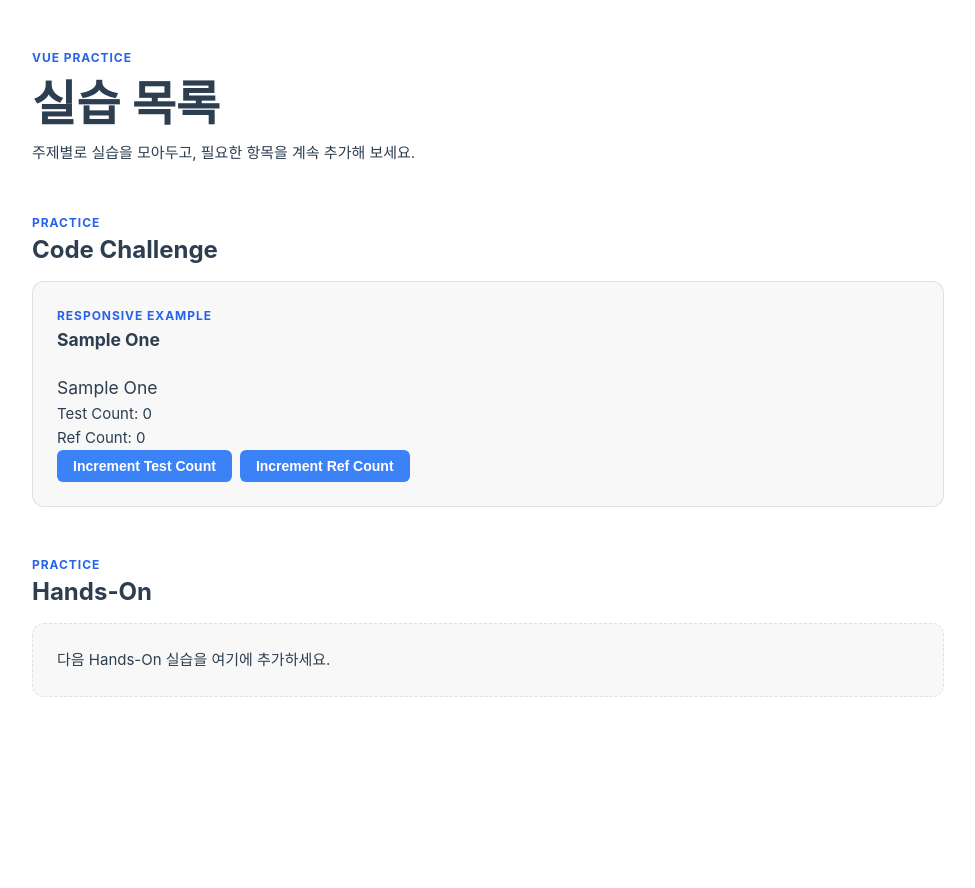
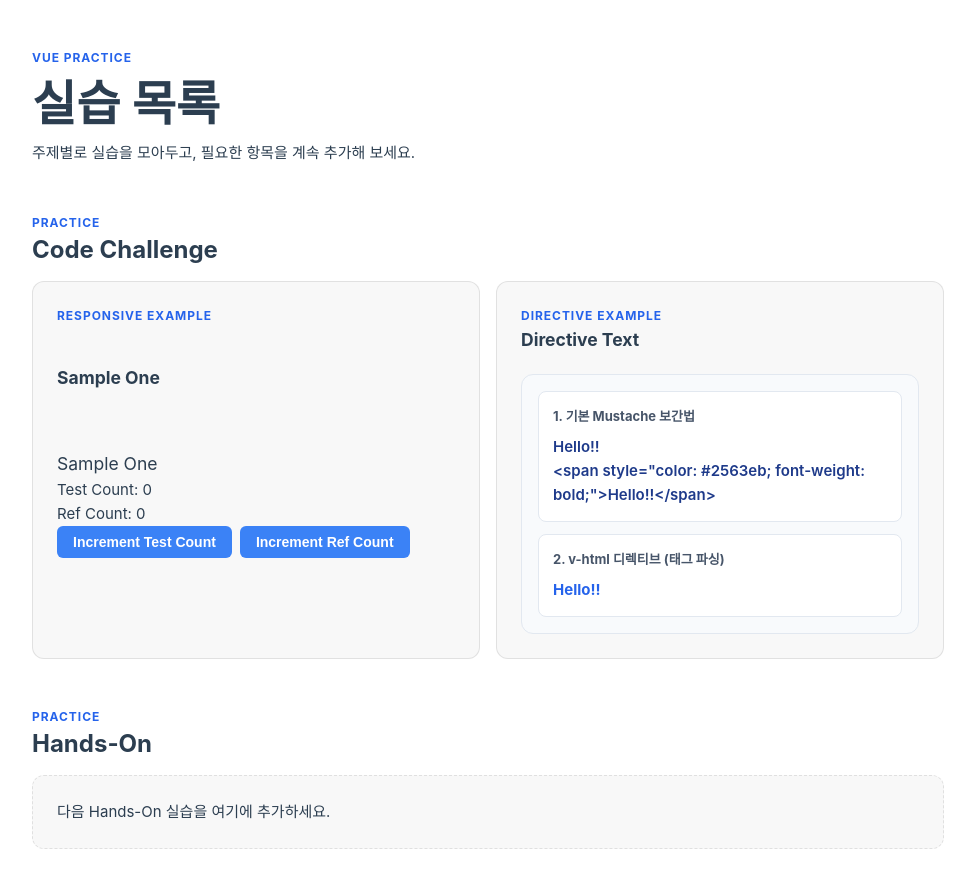
Before and after one commit to ShinHyeongcheol/skala-vue, a Vue app in the folder skala-vue/: page / in a window 1280 px wide. Shown: the top 888 px of the page, without its empty margins (152-1127 px from the left). Before the commit the page ends 800 px from the top, so only its background shows below. Built offline with nearby package versions, Linux system fonts and the light colour scheme.

Commit message:
#3 : directive text practice

```diff
--- a/skala-vue/src/App.vue
+++ b/skala-vue/src/App.vue
@@ -1,5 +1,6 @@
 <script setup>
 import SampleOne from './components/practices/codeChallenge/SampleOne.vue'
+import DirectiveText from './components/practices/codeChallenge/DirectiveText.vue'
 </script>
 
 <template>
@@ -24,6 +25,13 @@ import SampleOne from './components/practices/codeChallenge/SampleOne.vue'
             <h3>Sample One</h3>
           </div>
           <SampleOne />
+        </article>
+        <article class="practice-card">
+          <div class="card-heading">
+            <p>Directive example</p>
+            <h3>Directive Text</h3>
+          </div>
+          <DirectiveText />
         </article>
       </div>
     </section>
--- /dev/null
+++ b/skala-vue/src/components/practices/codeChallenge/DirectiveText.vue
@@ -0,0 +1,54 @@
+<script setup>
+import { ref } from 'vue'
+
+const message = ref('Hello!!')
+const formattedMessage = ref('<span style="color: #2563eb; font-weight: bold;">Hello!!</span>')
+</script>
+
+
+<template>
+  <div class="step-card">
+    <!-- 1) Mustache 보간법: 태그를 글자 그대로 출력 (안전) -->
+    <div class="item">
+      <p class="label">1. 기본 Mustache 보간법 {{ }}</p>
+      <p class="result">{{ message }}</p>
+      <p class="result"> {{ formattedMessage }}</p>
+    </div>
+    <!-- 2) v-html: 태그를 파싱하여 스타일이 적용된 파란 글씨로 렌더링 -->
+    <div class="item">
+      <p class="label">2. v-html 디렉티브 (태그 파싱)</p>
+      <div class="result" v-html="formattedMessage"></div>
+    </div>
+  </div>
+</template>
+
+<style scoped>
+.step-card {
+  display: grid;
+  gap: 0.75rem;
+  padding: 1rem;
+  background: #f8fafc;
+  border: 1px solid #e2e8f0;
+  border-radius: 0.75rem;
+}
+
+.item {
+  padding: 0.875rem;
+  background: #ffffff;
+  border: 1px solid #e2e8f0;
+  border-radius: 0.5rem;
+}
+
+.label {
+  margin: 0 0 0.5rem;
+  color: #475569;
+  font-size: 0.8125rem;
+  font-weight: 700;
+}
+
+.result {
+  margin: 0;
+  color: #1e3a8a;
+  font-weight: 600;
+}
+</style>
```
